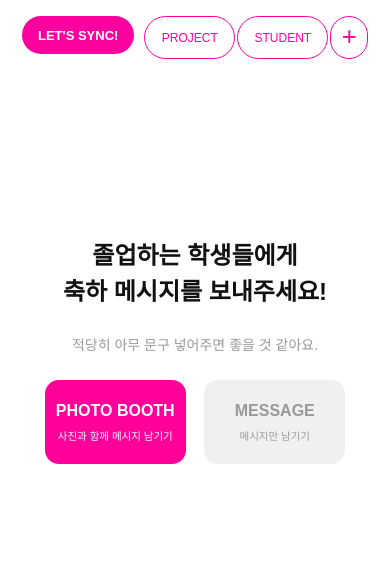
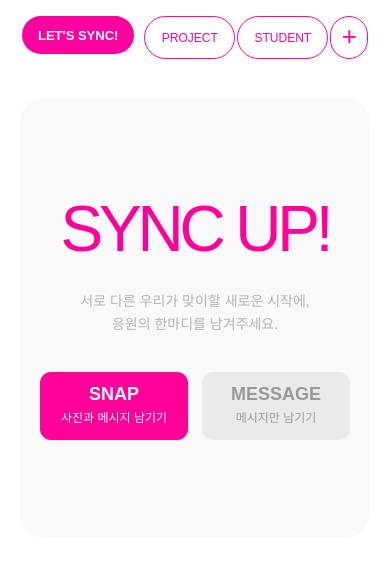
Before and after one commit to Uoojin/Capstone_B, a React (Vite) app: page /guestbook in a window 390 px wide. Shown: the top 576 px of the page. Built offline with nearby package versions, Linux system fonts and the light colour scheme; no server answers; the database is empty; a web font is replaced by a local one.

Commit message:
guestbook

```diff
--- a/src/pages/Guestbook/Guestbook.css
+++ b/src/pages/Guestbook/Guestbook.css
@@ -70,172 +70,83 @@ html.gb-page-scrollbar-hidden::-webkit-scrollbar {
 }
 
 .gb-hero {
-  min-height: calc(100svh - 310px);
+  --gb-hero-preferred-height: clamp(480px, 47vw, 840px);
+  --gb-hero-top-gap: 28px;
+  /* Content sets the minimum on very short screens, allowing page scrolling. */
+  min-height: min(var(--gb-hero-preferred-height), calc(100dvh - var(--site-header-height) - var(--gb-hero-top-gap) - 24px));
+  margin: var(--gb-hero-top-gap) var(--page-padding) 0;
+  padding: clamp(20px, calc(16dvh - 64px), 64px) 24px;
   display: flex;
   flex-direction: column;
   align-items: center;
-  justify-content: flex-start;
-  gap: 0;
-  padding: min(19svh, 150px) 24px 72px;
+  justify-content: center;
+  border-radius: 32px;
   text-align: center;
-  background: #fff;
-}
-
-.gb-hero__symbols {
-  display: flex;
-  gap: 8px;
-  width: 168px;
-  height: 40px;
-  flex-shrink: 0;
-  margin-bottom: 32px;
-  align-items: center;
-  justify-content: center;
-  color: var(--gb-pink);
-}
-
-.gb-hero__symbol {
-  display: grid;
-  width: clamp(48px, 7vw, 90px);
-  height: clamp(48px, 7vw, 90px);
-  place-items: center;
-  border: 2px solid var(--gb-border-pink);
-  border-radius: 999px;
-  font-size: clamp(28px, 4.8vw, 58px);
-  line-height: 1;
+  background: #f9f9f9;
 }
 
 .gb-hero__title {
-  max-width: 640px;
   margin: 0;
-  font-size: 32px;
-  line-height: 54px;
-  font-weight: 600;
-  letter-spacing: 0;
-  color: #111;
-
+  color: var(--gb-pink);
+  font-size: min(clamp(64px, 10vw, 180px), max(56px, calc(100dvh - 360px)));
+  font-weight: 400;
+  line-height: 1.05;
+  letter-spacing: -0.065em;
 }
 
 .gb-hero__description {
-  max-width: 600px;
-  margin: 40px 0 0;
-  color: #999;
-  font-size: 20px;
-  line-height: 28px;
+  margin: clamp(16px, calc(8dvh - 32px), 32px) 0 0;
+  color: #b3b3b3;
+  font-size: clamp(14px, 1.2vw, 20px);
+  line-height: 1.65;
+  word-break: keep-all;
 }
 
 .gb-hero__actions {
   display: flex;
-  gap: 15px;
-  width: min(88%, 616px);
   justify-content: center;
-  margin-top: 40px;
+  gap: 14px;
+  width: min(100%, 414px);
+  margin-top: clamp(24px, calc(17dvh - 78px), 58px);
 }
 
 .gb-hero__actions .gb-button {
   display: flex;
   flex: 1;
   min-width: 0;
-  min-height: 88px;
+  min-height: 68px;
+  flex-shrink: 0;
   flex-direction: column;
   align-items: center;
   justify-content: center;
-  gap: 5px;
-  padding: 16px 21px;
-  border-radius: 14px;
+  gap: 4px;
+  padding: 12px;
+  border-radius: 11px;
 }
 
 .gb-hero__actions .gb-button--secondary {
   color: #999;
-  background: #f0f0f0;
+  background: #eaeaea;
 }
 
 .gb-hero__button-title {
-  font-size: 21px;
+  font-size: 18px;
   font-weight: 600;
-  line-height: 26px;
+  line-height: 1.2;
   white-space: nowrap;
 }
 
 .gb-hero__button-description {
-  font-size: 14px;
+  font-size: 12px;
   font-weight: 400;
-  line-height: 19px;
-}
-
-@media (max-height: 800px) {
-  .gb-hero {
-    padding-top: 64px;
-  }
-
-  .gb-hero__symbols {
-    margin-bottom: 24px;
-  }
-
-  .gb-hero__title {
-    line-height: 46px;
-  }
-
-  .gb-hero__description,
-  .gb-hero__actions {
-    margin-top: 28px;
-  }
-}
-
-@media (max-width: 560px) {
-  .gb-hero {
-    padding: min(12svh, 100px) 24px 32px;
-  }
-
-  .gb-hero__symbols {
-    margin-bottom: 24px;
-  }
-
-  .gb-hero__title {
-    font-size: 24px;
-    line-height: 36px;
-  }
-
-  .gb-hero__description {
-    margin-top: 24px;
-    font-size: 14px;
-    line-height: 22px;
-  }
-
-  .gb-hero__actions {
-    margin-top: 24px;
-    gap: 14px;
-  }
-
-  .gb-hero__actions .gb-button {
-    min-height: 84px;
-    gap: 7px;
-    padding: 12px 7px;
-  }
-
-  .gb-hero__button-title {
-    font-size: 16px;
-    line-height: 21px;
-  }
-
-  .gb-hero__button-description {
-    font-size: 10.5px;
-    line-height: 16px;
-  }
-}
-
-@media (max-width: 360px) {
-  .gb-hero__title {
-    font-size: 22px;
-    line-height: 33px;
-  }
-
-  .gb-hero__button-title {
-    font-size: 14px;
-  }
+  line-height: 1.4;
+  white-space: nowrap;
 }
 
 .gb-archive {
   min-height: 100vh;
+  margin: 64px var(--page-padding) 0;
+  padding: 0 12px 64px;
   background: #fff;
 }
 
@@ -273,11 +184,11 @@ html.gb-page-scrollbar-hidden::-webkit-scrollbar {
 
 .gb-archive__masonry {
   --gb-columns: 4;
-  --gb-gap: 20px;
+  --gb-gap: 16px;
   position: relative;
   max-width: 1800px;
   margin: 0 auto;
-  width: calc(100% - 120px);
+  width: 100%;
 }
 
 .gb-archive__slot {
@@ -289,7 +200,8 @@ html.gb-page-scrollbar-hidden::-webkit-scrollbar {
   display: block;
   width: 100%;
   margin: 0;
-  border: 1.5px solid var(--gb-border-pink);
+  border: 1px solid #dedede;
+  border-radius: 0;
   background: #fff;
 }
 
@@ -301,12 +213,10 @@ html.gb-page-scrollbar-hidden::-webkit-scrollbar {
   display: block;
   width: 100%;
   height: auto;
-  outline: 1px solid #e5e5e5;
-  outline-offset: -1px;
 }
 
 .gb-card--message {
-  padding: 24px 28px 22px;
+  padding: 18px 16px 16px;
 }
 
 .gb-card__photo {
@@ -336,15 +246,16 @@ html.gb-page-scrollbar-hidden::-webkit-scrollbar {
 .gb-card__name,
 .gb-card__from {
   margin: 0;
-  color: #69636c;
-  font-size: 15px;
-  line-height: 1.35;
+  color: #999;
+  font-size: 12px;
+  line-height: 1.5;
+  overflow-wrap: anywhere;
 }
 
 .gb-card__message {
-  margin: 14px 0 18px;
+  margin: 12px 0 14px;
   color: #1d1a1f;
-  font-size: 15px;
+  font-size: 13px;
   line-height: 1.7;
   word-break: keep-all;
   overflow-wrap: anywhere;
@@ -417,18 +328,6 @@ html.gb-page-scrollbar-hidden::-webkit-scrollbar {
 }
 
 @media (max-width: 820px) {
-  .gb-hero {
-    min-height: calc(100svh - 140px);
-  }
-
-  .gb-hero__actions {
-    gap: 18px;
-  }
-
-  .gb-archive {
-    padding-inline: 18px;
-  }
-
   .gb-archive__masonry {
     --gb-columns: 2;
     width: 100%;
@@ -461,3 +360,41 @@ html.gb-page-scrollbar-hidden::-webkit-scrollbar {
     width: 100%;
   }
 }
+
+@media (max-width: 767px) {
+  .gb-hero {
+    --gb-hero-preferred-height: 440px;
+    --gb-hero-top-gap: 24px;
+    padding: clamp(20px, calc(16dvh - 64px), 56px) 20px;
+    border-radius: 24px;
+  }
+
+  .gb-hero__description {
+    margin-top: clamp(16px, calc(8dvh - 32px), 26px);
+  }
+
+  .gb-hero__actions {
+    margin-top: clamp(24px, calc(17dvh - 78px), 36px);
+  }
+
+  .gb-archive {
+    margin-top: 40px;
+    padding-inline: 0;
+  }
+}
+
+@media (max-width: 360px) {
+  .gb-hero__title {
+    font-size: 56px;
+  }
+
+  .gb-hero__description {
+    font-size: 12px;
+  }
+
+  .gb-hero__actions {
+    flex-direction: column;
+    width: min(100%, 210px);
+    gap: 10px;
+  }
+}
--- a/src/pages/Guestbook/Guestbook.jsx
+++ b/src/pages/Guestbook/Guestbook.jsx
@@ -7,15 +7,14 @@ import { fetchGuestbookEntries, subscribeToGuestbookEntries, isSupabaseConfigure
 function GuestbookHero({ onPhotoBooth, onMessage }) {
   return (
     <section className="gb-hero" aria-labelledby="gb-hero-title">
-      <div className="gb-hero__symbols" aria-hidden="true" />
       <h1 id="gb-hero-title" className="gb-hero__title">
-        졸업하는 학생들에게
-        <br />
-        축하 메시지를 보내주세요!
+        SYNC UP!
       </h1>
 
       <p className="gb-hero__description">
-        적당히 아무 문구 넣어주면 좋을 것 같아요.
+        서로 다른 우리가 맞이할 새로운 시작에,
+        <br />
+        응원의 한마디를 남겨주세요.
       </p>
 
       <div className="gb-hero__actions" aria-label="방명록 작성 방식 선택">
@@ -23,8 +22,8 @@ function GuestbookHero({ onPhotoBooth, onMessage }) {
           className="gb-button gb-button--primary"
           onClick={onPhotoBooth}
         >
-          <span className="gb-hero__button-title">PHOTO BOOTH</span>
-          <span className="gb-hero__button-description">사진과 함께 메시지 남기기</span>
+          <span className="gb-hero__button-title">SNAP</span>
+          <span className="gb-hero__button-description">사진과 메시지 남기기</span>
         </button>
 
         <button
```
